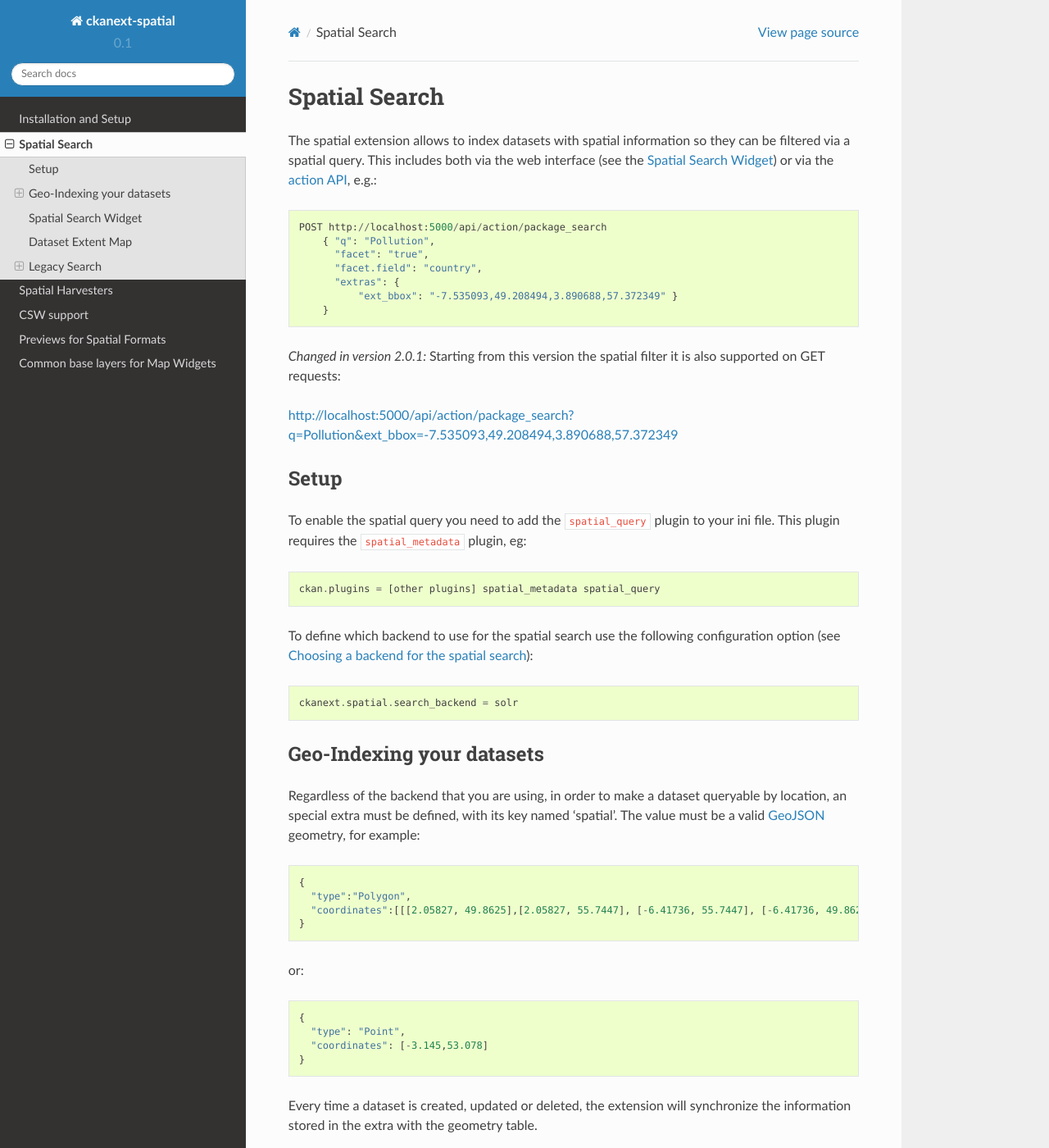
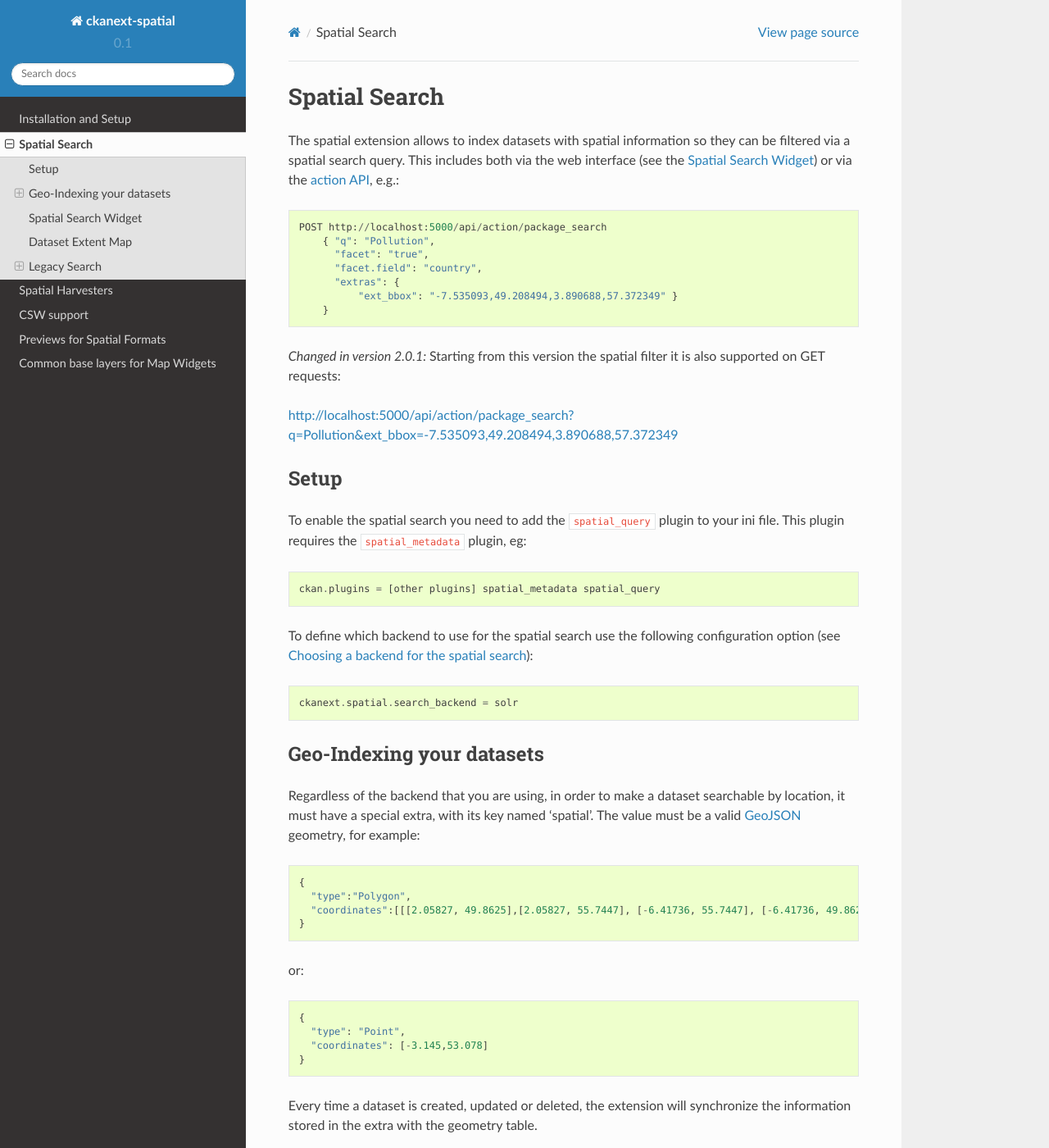
Before and after one commit to ckan/ckanext-spatial, a Sphinx documentation site: the page built from doc/spatial-search.rst, in a window 1280 px wide and 1400 px high. Shown: the whole window at 82% size. Built offline with Sphinx 7.4.7 and the Read the Docs theme 2.0.0, drawn with Linux system fonts in a browser that asks for light colours; some of the changed text lies outside the part shown.

Commit message:
Tip about using reindex.

```diff
--- a/doc/spatial-search.rst
+++ b/doc/spatial-search.rst
@@ -3,8 +3,8 @@
 ==============
 
 The spatial extension allows to index datasets with spatial information so they
-can be filtered via a spatial query. This includes both via the web interface
-(see the `Spatial Search Widget`_) or via the `action API`_, e.g.::
+can be filtered via a spatial search query. This includes both via the web
+interface (see the `Spatial Search Widget`_) or via the `action API`_, e.g.::
 
     POST http://localhost:5000/api/action/package_search
         { "q": "Pollution",
@@ -24,7 +24,7 @@
 Setup
 -----
 
-To enable the spatial query you need to add the ``spatial_query`` plugin to
+To enable the spatial search you need to add the ``spatial_query`` plugin to
 your ini file. This plugin requires the ``spatial_metadata`` plugin, eg::
 
   ckan.plugins = [other plugins] spatial_metadata spatial_query
@@ -39,7 +39,7 @@
 --------------------------
 
 Regardless of the backend that you are using, in order to make a dataset
-queryable by location, an special extra must be defined, with its key named
+searchable by location, it must have a special extra, with its key named
 'spatial'. The value must be a valid GeoJSON_ geometry, for example::
 
     {
@@ -57,6 +57,12 @@
 
 Every time a dataset is created, updated or deleted, the extension will
 synchronize the information stored in the extra with the geometry table.
+
+If you already have datasets when you enable Spatial Search then you'll need to
+reindex them:
+
+   paster --plugin=ckan search-index rebuild --config=/etc/ckan/default/development.ini
+
 
 Choosing a backend for the spatial search
 +++++++++++++++++++++++++++++++++++++++++
```
